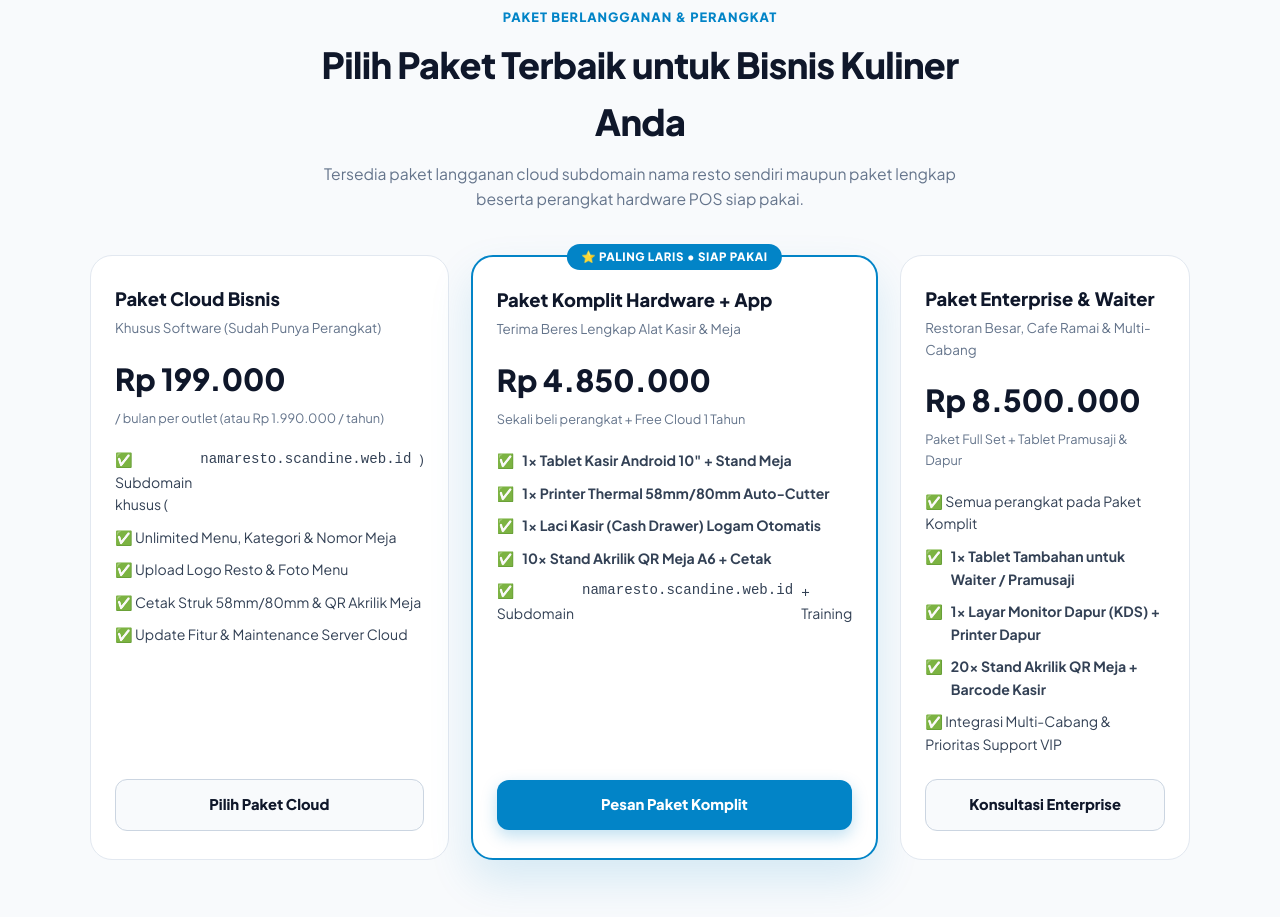
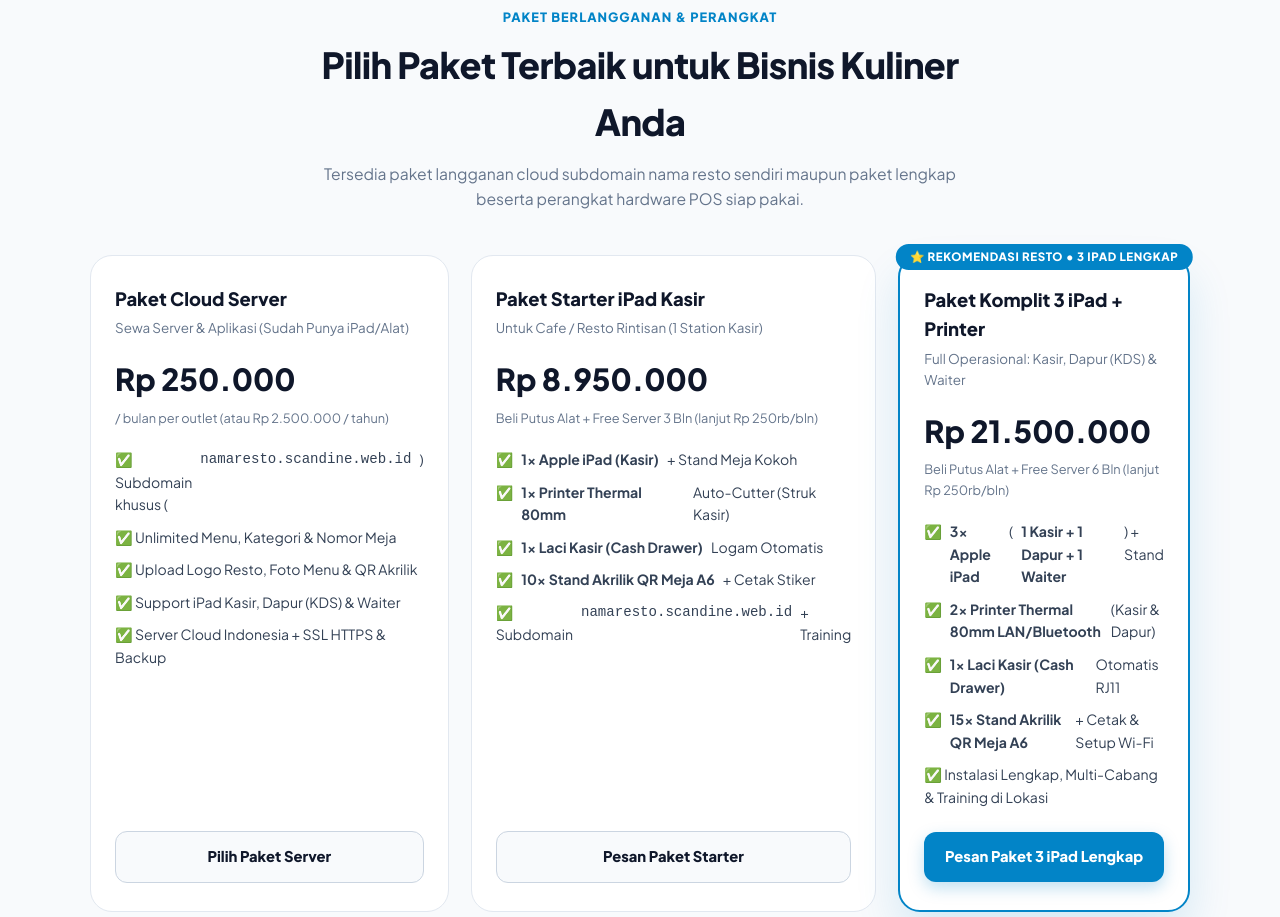
Before and after one commit to developercerdas/scandine, a website: page public/landing.html in a window 1280 px wide. Shown: the part 1663-2580 px from the top of the page. Drawn offline with Linux system fonts and the light colour scheme.

Commit message:
chore: update landing page pricing for 3-iPad (Kasir, Dapur, Waiter) + Printer bundles and Rp 250rb/mo server rental

```diff
--- a/public/landing.html
+++ b/public/landing.html
@@ -562,64 +562,64 @@
       </div>
 
       <div class="pricing-grid">
-        <!-- Plan 1 -->
+        <!-- Plan 1: Cloud Only -->
         <div class="price-card">
           <div>
-            <div class="price-title">Paket Cloud Bisnis</div>
-            <div class="price-sub">Khusus Software (Sudah Punya Perangkat)</div>
-            <div class="price-amount">Rp 199.000</div>
-            <div class="price-period">/ bulan per outlet (atau Rp 1.990.000 / tahun)</div>
+            <div class="price-title">Paket Cloud Server</div>
+            <div class="price-sub">Sewa Server &amp; Aplikasi (Sudah Punya iPad/Alat)</div>
+            <div class="price-amount">Rp 250.000</div>
+            <div class="price-period">/ bulan per outlet (atau Rp 2.500.000 / tahun)</div>
             <ul class="price-list">
               <li>✅ Subdomain khusus (<code>namaresto.scandine.web.id</code>)</li>
               <li>✅ Unlimited Menu, Kategori &amp; Nomor Meja</li>
-              <li>✅ Upload Logo Resto &amp; Foto Menu</li>
-              <li>✅ Cetak Struk 58mm/80mm &amp; QR Akrilik Meja</li>
-              <li>✅ Update Fitur &amp; Maintenance Server Cloud</li>
+              <li>✅ Upload Logo Resto, Foto Menu &amp; QR Akrilik</li>
+              <li>✅ Support iPad Kasir, Dapur (KDS) &amp; Waiter</li>
+              <li>✅ Server Cloud Indonesia + SSL HTTPS &amp; Backup</li>
             </ul>
           </div>
-          <a href="https://wa.me/6281288997766?text=Halo%20CV%20Istana%20Barcode%20Computer,%20saya%20tertarik%20Paket%20Cloud%20Bisnis%20ScanDine" target="_blank" class="btn-plan btn-plan-outline">
-            Pilih Paket Cloud
+          <a href="https://wa.me/6281288997766?text=Halo%20CV%20Istana%20Barcode%20Computer,%20saya%20tertarik%20Paket%20Sewa%20Server%20Cloud%20ScanDine%20(250rb/bln)" target="_blank" class="btn-plan btn-plan-outline">
+            Pilih Paket Server
           </a>
         </div>
 
-        <!-- Plan 2 -->
-        <div class="price-card featured">
-          <div class="popular-badge">⭐ Paling Laris • Siap Pakai</div>
+        <!-- Plan 2: Starter 1 iPad + Printer -->
+        <div class="price-card">
           <div>
-            <div class="price-title">Paket Komplit Hardware + App</div>
-            <div class="price-sub">Terima Beres Lengkap Alat Kasir &amp; Meja</div>
-            <div class="price-amount">Rp 4.850.000</div>
-            <div class="price-period">Sekali beli perangkat + Free Cloud 1 Tahun</div>
+            <div class="price-title">Paket Starter iPad Kasir</div>
+            <div class="price-sub">Untuk Cafe / Resto Rintisan (1 Station Kasir)</div>
+            <div class="price-amount">Rp 8.950.000</div>
+            <div class="price-period">Beli Putus Alat + Free Server 3 Bln (lanjut Rp 250rb/bln)</div>
             <ul class="price-list">
-              <li>✅ <strong>1x Tablet Kasir Android 10" + Stand Meja</strong></li>
-              <li>✅ <strong>1x Printer Thermal 58mm/80mm Auto-Cutter</strong></li>
-              <li>✅ <strong>1x Laci Kasir (Cash Drawer) Logam Otomatis</strong></li>
-              <li>✅ <strong>10x Stand Akrilik QR Meja A6 + Cetak</strong></li>
+              <li>✅ <strong>1x Apple iPad (Kasir)</strong> + Stand Meja Kokoh</li>
+              <li>✅ <strong>1x Printer Thermal 80mm</strong> Auto-Cutter (Struk Kasir)</li>
+              <li>✅ <strong>1x Laci Kasir (Cash Drawer)</strong> Logam Otomatis</li>
+              <li>✅ <strong>10x Stand Akrilik QR Meja A6</strong> + Cetak Stiker</li>
               <li>✅ Subdomain <code>namaresto.scandine.web.id</code> + Training</li>
             </ul>
           </div>
-          <a href="https://wa.me/6281288997766?text=Halo%20CV%20Istana%20Barcode%20Computer,%20saya%20tertarik%20Paket%20Komplit%20Hardware%20%2B%20App%20ScanDine" target="_blank" class="btn-plan btn-plan-primary">
-            Pesan Paket Komplit
+          <a href="https://wa.me/6281288997766?text=Halo%20CV%20Istana%20Barcode%20Computer,%20saya%20tertarik%20Paket%20Starter%201%20iPad%20Kasir%20%2B%20Printer" target="_blank" class="btn-plan btn-plan-outline">
+            Pesan Paket Starter
           </a>
         </div>
 
-        <!-- Plan 3 -->
-        <div class="price-card">
+        <!-- Plan 3: Full Set 3 iPad + 2 Printer -->
+        <div class="price-card featured">
+          <div class="popular-badge">⭐ Rekomendasi Resto • 3 iPad Lengkap</div>
           <div>
-            <div class="price-title">Paket Enterprise &amp; Waiter</div>
-            <div class="price-sub">Restoran Besar, Cafe Ramai &amp; Multi-Cabang</div>
-            <div class="price-amount">Rp 8.500.000</div>
-            <div class="price-period">Paket Full Set + Tablet Pramusaji &amp; Dapur</div>
+            <div class="price-title">Paket Komplit 3 iPad + Printer</div>
+            <div class="price-sub">Full Operasional: Kasir, Dapur (KDS) &amp; Waiter</div>
+            <div class="price-amount">Rp 21.500.000</div>
+            <div class="price-period">Beli Putus Alat + Free Server 6 Bln (lanjut Rp 250rb/bln)</div>
             <ul class="price-list">
-              <li>✅ Semua perangkat pada Paket Komplit</li>
-              <li>✅ <strong>1x Tablet Tambahan untuk Waiter / Pramusaji</strong></li>
-              <li>✅ <strong>1x Layar Monitor Dapur (KDS) + Printer Dapur</strong></li>
-              <li>✅ <strong>20x Stand Akrilik QR Meja + Barcode Kasir</strong></li>
-              <li>✅ Integrasi Multi-Cabang &amp; Prioritas Support VIP</li>
+              <li>✅ <strong>3x Apple iPad</strong> (<strong>1 Kasir + 1 Dapur + 1 Waiter</strong>) + Stand</li>
+              <li>✅ <strong>2x Printer Thermal 80mm LAN/Bluetooth</strong> (Kasir &amp; Dapur)</li>
+              <li>✅ <strong>1x Laci Kasir (Cash Drawer)</strong> Otomatis RJ11</li>
+              <li>✅ <strong>15x Stand Akrilik QR Meja A6</strong> + Cetak &amp; Setup Wi-Fi</li>
+              <li>✅ Instalasi Lengkap, Multi-Cabang &amp; Training di Lokasi</li>
             </ul>
           </div>
-          <a href="https://wa.me/6281288997766?text=Halo%20CV%20Istana%20Barcode%20Computer,%20saya%20tertarik%20Paket%20Enterprise%20ScanDine" target="_blank" class="btn-plan btn-plan-outline">
-            Konsultasi Enterprise
+          <a href="https://wa.me/6281288997766?text=Halo%20CV%20Istana%20Barcode%20Computer,%20saya%20tertarik%20Paket%20Komplit%203%20iPad%20(Kasir,%20Dapur,%20Waiter)%20%2B%20Printer" target="_blank" class="btn-plan btn-plan-primary">
+            Pesan Paket 3 iPad Lengkap
           </a>
         </div>
       </div>
```
